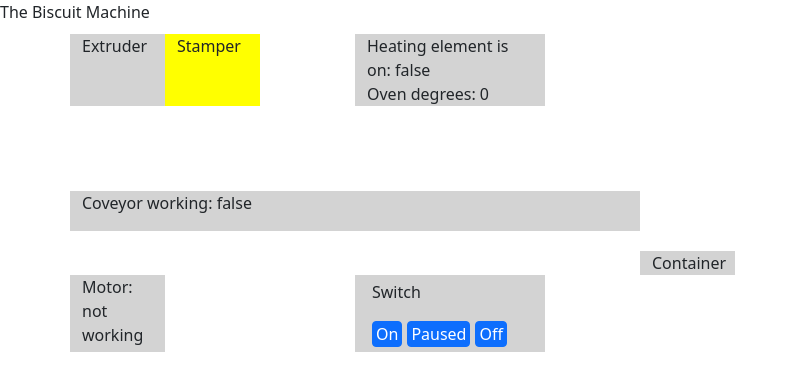
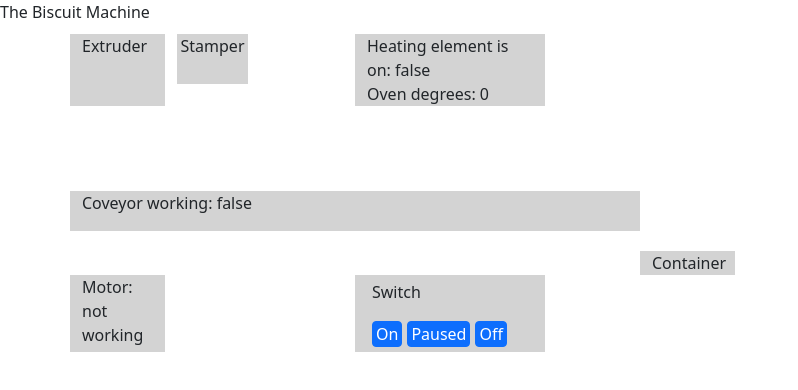
Before and after one commit to anisarambelieva/the-biscuit-machine, a React (Create React App) app: page / in a window 1280 px wide. Shown: the top 390 px of the page, without its empty margins (0-798 px from the left). Built offline with nearby package versions, Linux system fonts and the light colour scheme.

Commit message:
Add stamper component

```diff
--- a/src/components/machine.js
+++ b/src/components/machine.js
@@ -4,6 +4,7 @@ import Conveyor from "./conveyor";
 import Oven from "./oven";
 import Switch from "./switch";
 import BiscuitLifecycle from "./biscuit/biscuitLifecycle";
+import Stamper from "./stamper/stamper";
 
 const Machine = () => {
   const [state, setState] = useState("Off");
@@ -43,8 +44,8 @@ const Machine = () => {
           Extruder
         </Col>
 
-        <Col md="1" style={{ backgroundColor: "yellow" }}>
-          Stamper
+        <Col md="1">
+          <Stamper />
         </Col>
 
         <Col
--- /dev/null
+++ b/src/components/stamper/stamper.js
@@ -0,0 +1,13 @@
+const Stamper = () => (
+  <div
+    style={{
+      backgroundColor: "lightgray",
+      textAlign: "center",
+      height: "50px",
+    }}
+  >
+    Stamper
+  </div>
+);
+
+export default Stamper;
```
